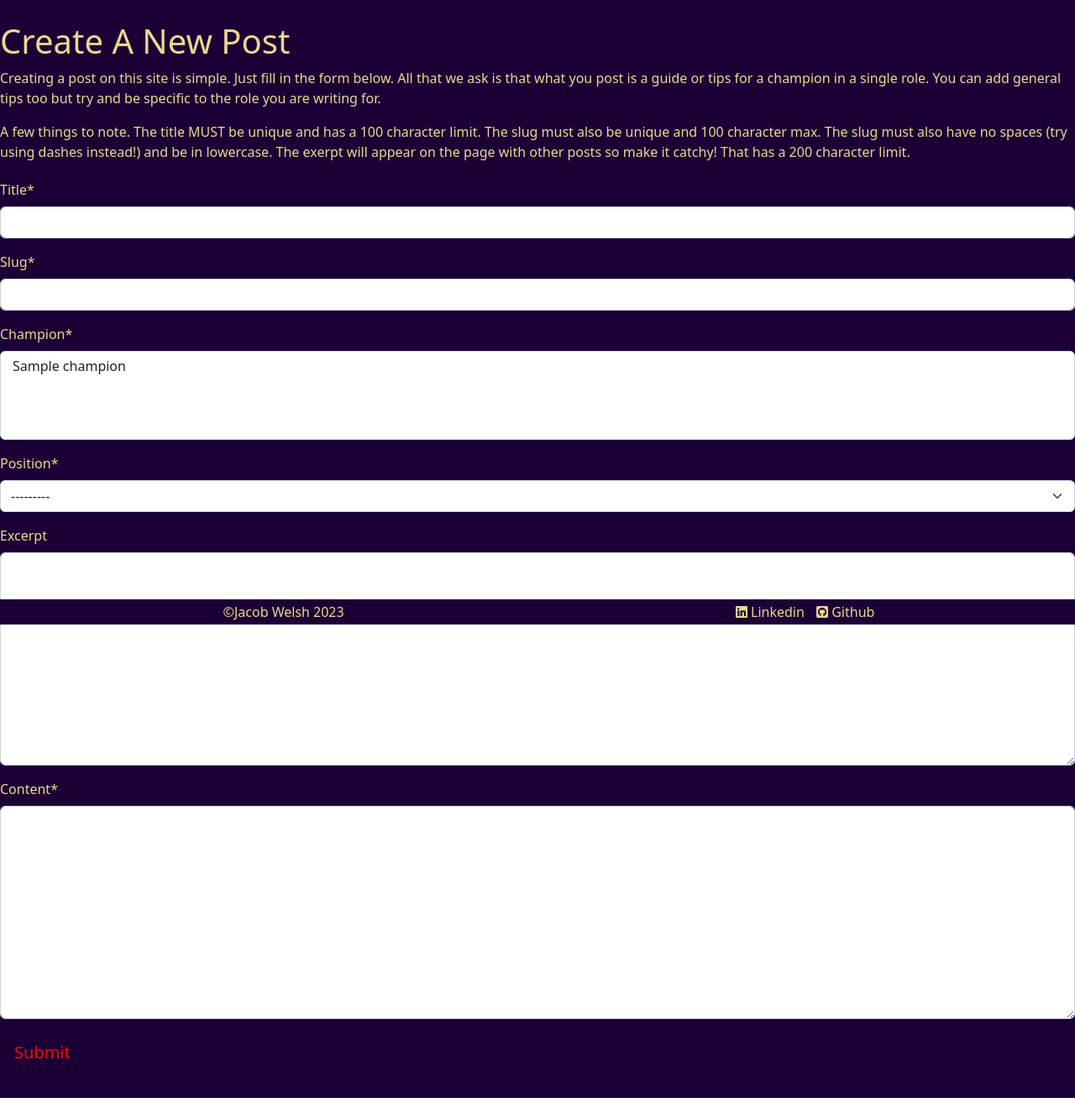
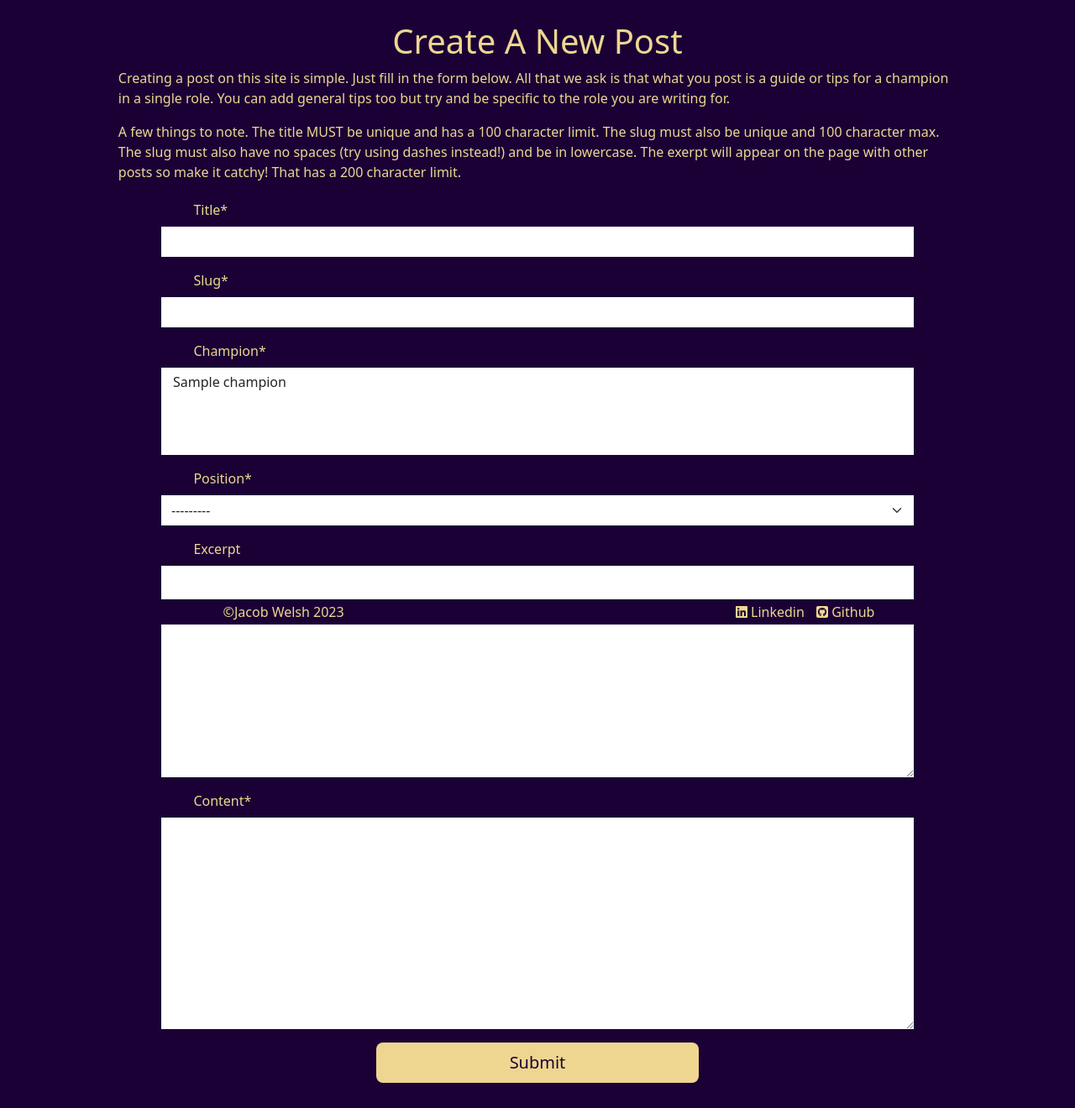
Before and after one commit to Welshy92/everyday-legends, a Django app: page /post in a window 1280 px wide. Shown: the part 56-1376 px from the top of the page at 84% size. Run offline with Django 3.2, Linux system fonts and the light colour scheme; tables that the repository leaves empty hold one stand-in row (values such as "Sample post"); some libraries are stand-ins or nearby versions.

Commit message:
add create-post.html specific styling + h1 styling

```diff
--- a/static/css/style.css
+++ b/static/css/style.css
@@ -67,10 +67,6 @@ footer {
 
 /* Bootstrap form overrides */
 
-.btn {
-    color: red;
-}
-
 .pagination {
     margin: 0;
 }
@@ -134,23 +130,91 @@ footer {
 /* Heading Styles */
 
 .main-h1 {
+    text-align: center;
     padding-left: 20px;
     padding-right: 20px;
 }
 
-.main-h3 {
+.main-p {
+    padding-left: 11vw;
+    padding-right: 11vw;
+}
+
+.home-h3 {
+    text-align: center;
+    font-size: 100%;
     padding-left: 20px;
     padding-right: 20px;
-    font-size: 120%;
 }
+
 
 @media screen and (max-width: 950px) {
     .main-h1 {
         text-align: center;
+        padding-left: 20px;
+        padding-right: 20px;
     }
 
-    .main-h3 {
-        text-align: center;
-        font-size: 100%;
+    .main-p {
+        padding-left: 23px;
+        padding-right: 23px;
     }
 }
+
+/* Crispy form styling overrides */
+
+.form-control {
+    border-top: 0px solid transparent;
+    border-bottom: 0px solid transparent;
+    border-left: 30px solid transparent;
+    border-right: 30px solid transparent;
+}
+
+.form-label {
+    padding-left: 40px;
+    padding-right: 40px;
+}
+
+.form-select[multiple] {
+    border-top: 0px solid transparent;
+    border-bottom: 0px solid transparent;
+    border-left: 30px solid #1A0035;
+    border-right: 30px solid #1A0035;
+}
+
+.form-select {
+    border-top: 0px solid transparent;
+    border-bottom: 0px solid transparent;
+    border-left: 30px solid #1A0035;
+    border-right: 30px solid #1A0035;
+}
+
+.post-btn{
+    color: #1A0035;
+    background-color: #EFD690;
+    position: relative;
+    left: 35%;
+    width: 30%
+}
+
+@media screen and (min-width: 768px) {
+    .form-control {
+        border-left: 15vw solid transparent;
+        border-right: 15vw solid transparent;
+    }
+
+    .form-label {
+        padding-left: 18vw;
+        padding-right: 18vw;
+    }
+
+    .form-select[multiple] {
+        border-left: 15vw solid #1A0035;
+        border-right: 15vw solid #1A0035;
+    }
+
+    .form-select {
+        border-left: 15vw solid #1A0035;
+        border-right: 15vw solid #1A0035;
+    }
+}
--- a/templates/create-post.html
+++ b/templates/create-post.html
@@ -3,13 +3,13 @@
 {% block content %}
 
 {% load crispy_forms_tags %}
-<h1>Create A New Post</h1>
-<p>Creating a post on this site is simple. Just fill in the form below. All that we ask is that what you post is a guide or tips for a champion in a single role. You can add general tips too but try and be specific to the role you are writing for.</p>
-<p>A few things to note. The title MUST be unique and has a 100 character limit. The slug must also be unique and 100 character max. The slug must also have no spaces (try using dashes instead!) and be in lowercase. The exerpt will appear on the page with other posts so make it catchy! That has a 200 character limit.</p>
+<h1 class="main-h1">Create A New Post</h1>
+<p class="main-p">Creating a post on this site is simple. Just fill in the form below. All that we ask is that what you post is a guide or tips for a champion in a single role. You can add general tips too but try and be specific to the role you are writing for.</p>
+<p class="main-p">A few things to note. The title MUST be unique and has a 100 character limit. The slug must also be unique and 100 character max. The slug must also have no spaces (try using dashes instead!) and be in lowercase. The exerpt will appear on the page with other posts so make it catchy! That has a 200 character limit.</p>
 
 <form method="post" style="margin-top: 1.3em;">
     {{ post_form | crispy }}
     {% csrf_token %}
-    <button type="submit" class="btn btn-singup btn-lg">Submit</button>
+    <button type="submit" class="btn btn-singup btn-lg post-btn">Submit</button>
 </form>
 {% endblock%}
--- a/templates/index.html
+++ b/templates/index.html
@@ -2,7 +2,7 @@
 
 {% block content %}
 <h1 class="main-h1">Welcome To Everyday Legends!</h1>
-<h3 class="main-h3">Your number 1 source to get your opinion on the game heard.</h3>
+<h3 class="home-h3">Your number 1 source to get your opinion on the game heard.</h3>
 
 <div class="container-fluid">
     <div class="row">
```
